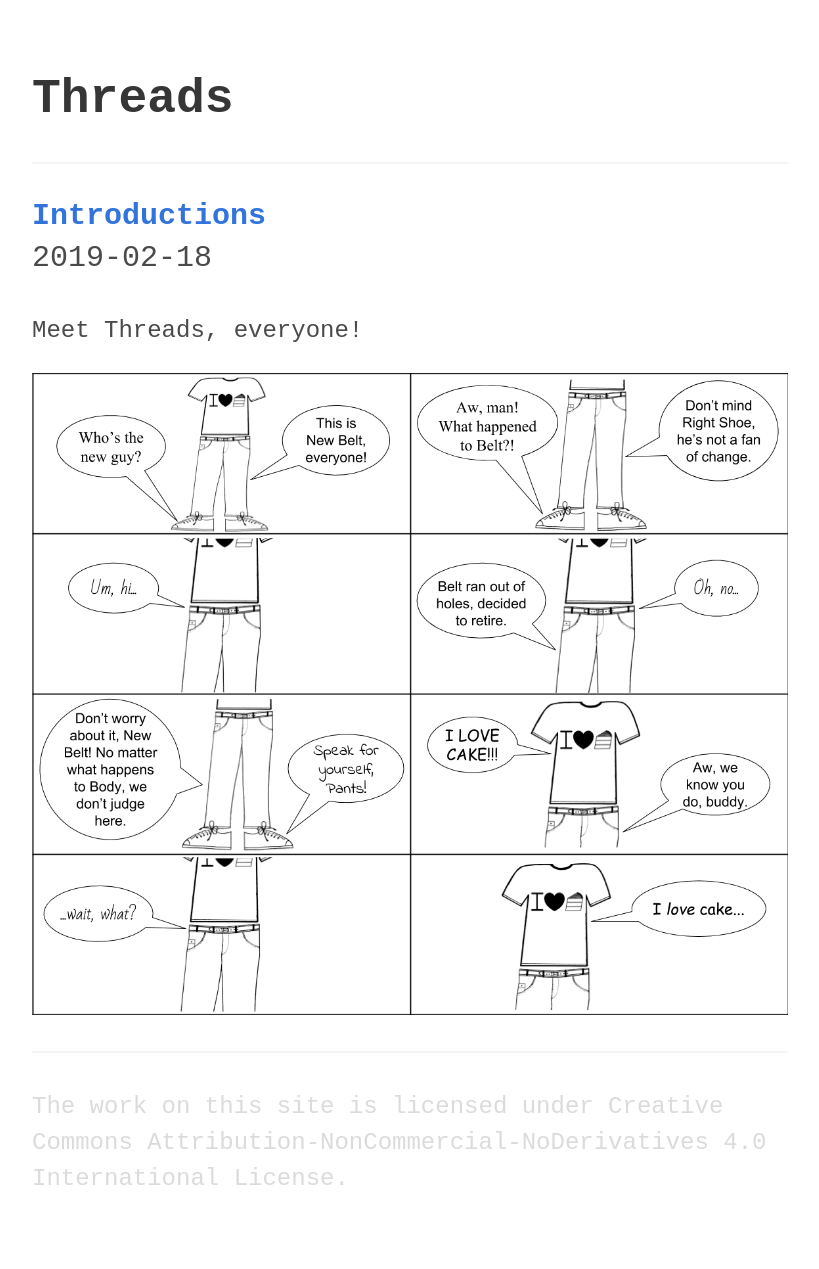
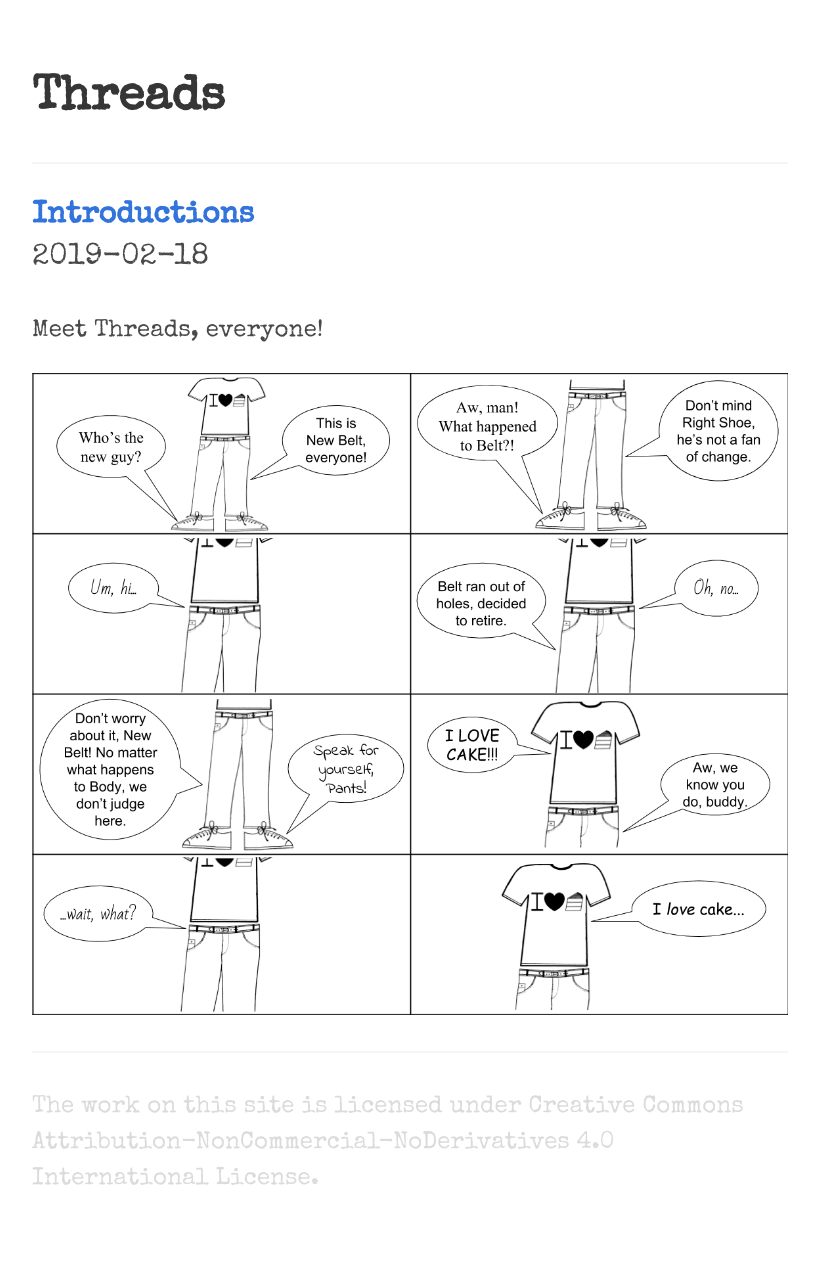
Before and after one commit to jrc03c/threads, a Jekyll site: the page built from index.html, in a window 1280 px wide. Shown: the whole page, without its empty margins (230-1049 px from the left). Built offline with Jekyll 4.4.1, drawn with Linux system fonts in a browser that asks for light colours; some web fonts are replaced; the list of posts is cut into pages by our own code.

Commit message:
Changed to Special Elite font.

```diff
--- a/_layouts/default.html
+++ b/_layouts/default.html
@@ -4,7 +4,7 @@
     <meta charset="utf8">
     <meta name="viewport" content="width=device-width, initial-scale=1, maximum-scale=1.0, user-scalable=no">
 
-    <link href="https://fonts.googleapis.com/css?family=Life+Savers:400,700" rel="stylesheet">
+    <link href="https://fonts.googleapis.com/css?family=Special+Elite" rel="stylesheet">
     <link rel="stylesheet" type="text/css" href="/css/bulma.min.css">
     <link rel="stylesheet" type="text/css" href="/css/line-awesome/line-awesome/css/line-awesome-font-awesome.min.css">
     <link rel="stylesheet" type="text/css" href="/css/style.css">
--- a/css/style.css
+++ b/css/style.css
@@ -1,5 +1,5 @@
 body, html, * {
-  font-family: "Life Savers", monospace;
+  font-family: "Special Elite", monospace;
 }
 
 html {
```
